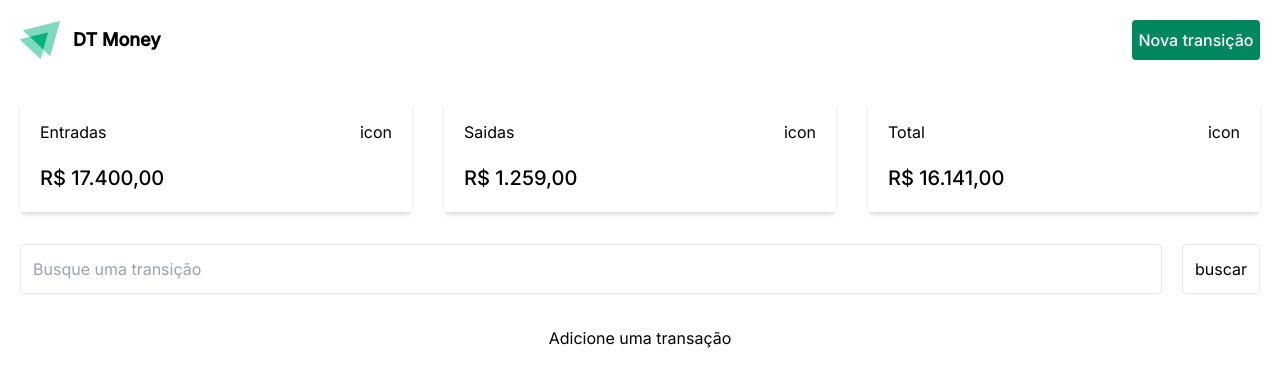
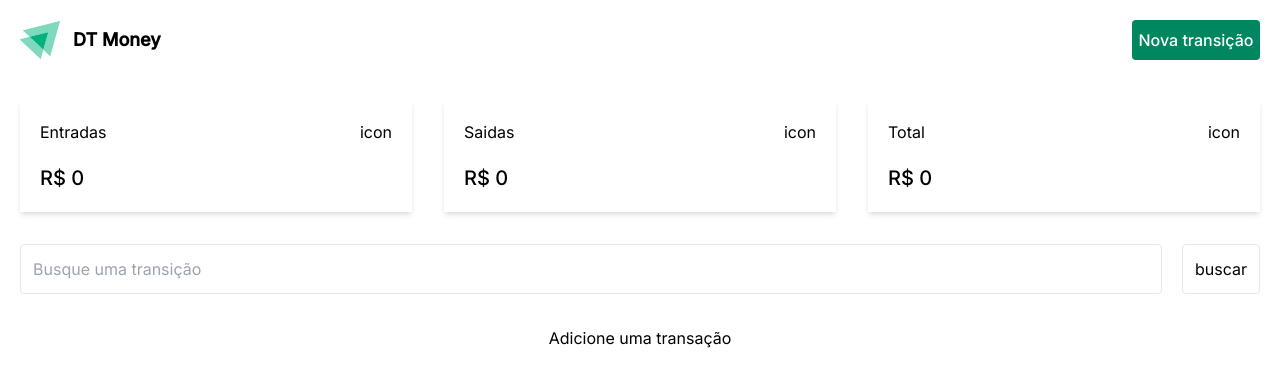
Before and after one commit to DevLyric/dt-money, a React (Vite) app: page / in a window 1280 px wide. Shown: the top 386 px of the page. Built offline with nearby package versions, Linux system fonts and the light colour scheme.

Commit message:
adicionando valores ao dashboard

```diff
--- a/src/App.tsx
+++ b/src/App.tsx
@@ -15,6 +15,11 @@ function App() {
     const transactionsCtx = useTransaction();
     const [showModal, setShowModal] = useState(false);
     const [screenWidth, setScreenWidth] = useState(window.innerWidth);
+
+    // dashboard values
+    const [earnings, setEarnings] = useState(0);
+    const [expenses, setExpenses] = useState(0);
+    const [total, setTotal] = useState(0);
 
     useEffect(() => {
         const changeWidth = () => {
@@ -38,6 +43,14 @@ function App() {
             ...transactionsCtx.transactions,
             values
         ]);
+
+        if (values.type === "entrada") {
+            setEarnings(prevEarnings => prevEarnings + parseInt(values.price));
+            setTotal(prevTotal => prevTotal + parseInt(values.price));
+        } else {
+            setExpenses(prevExpenses => prevExpenses - parseInt(values.price));
+            setTotal(prevTotal => prevTotal - parseInt(values.price));
+        }
     };
 
     return (
@@ -49,15 +62,15 @@ function App() {
                     {...settings}
                     className="container mx-auto flex items-center justify-between gap-8 px-5"
                 >
-                    <Dashboard title="Entradas" value="R$ 17.400,00" />
-                    <Dashboard title="Saidas" value="R$ 1.259,00" />
-                    <Dashboard title="Total" value="R$ 16.141,00" />
+                    <Dashboard title="Entradas" value={`R$ ${earnings}`} />
+                    <Dashboard title="Saidas" value={`R$ ${expenses}`} />
+                    <Dashboard title="Total" value={`R$ ${total}`} />
                 </Slider>
             ) : (
                 <div className="container mx-auto flex items-center justify-between gap-8 px-5">
-                    <Dashboard title="Entradas" value="R$ 17.400,00" />
-                    <Dashboard title="Saidas" value="R$ 1.259,00" />
-                    <Dashboard title="Total" value="R$ 16.141,00" />
+                    <Dashboard title="Entradas" value={`R$ ${earnings}`} />
+                    <Dashboard title="Saidas" value={`R$ ${expenses}`} />
+                    <Dashboard title="Total" value={`R$ ${total}`} />
                 </div>
             )}
             {showModal && (
@@ -69,9 +82,9 @@ function App() {
             <SearchTransactions />
             <div className="container mx-auto px-5">
                 {transactionsCtx.transactions.length > 0 ? (
-                    transactionsCtx.transactions.map(item => (
+                    transactionsCtx.transactions.map((item, index) => (
                         <Table
-                            key={item.description}
+                            key={index}
                             description={item.description}
                             price={item.price}
                             category={item.category}
--- a/src/components/Table.tsx
+++ b/src/components/Table.tsx
@@ -7,14 +7,29 @@ interface TableProps {
     type: TransactionsType;
 }
 function Table({ description, price, category, type }: TableProps) {
+    const today = new Date(),
+        date =
+            today.getFullYear() +
+            "-" +
+            (today.getMonth() + 1) +
+            "-" +
+            today.getDate();
+
+    const formattedPrice = type === "entrada" ? `-${price}` : price;
+    const textColor = type === "entrada" ? "green" : "red";
+
     return (
-        <div className="flex flex-col justify-between md:flex-row md:items-center p-3 w-full border rounded">
-            <p>{description}</p>
-            <div className="flex items-center justify-between md:gap-20">
-                <p>{price}</p>
-                <p>{category}</p>
+        <div className="w-full rounded border py-3 flex flex-col md:flex-row md:justify-between px-5">
+            <div className="flex flex-col justify-center md:flex-row md:justify-between md:w-1/2">
+                <p>{description}</p>
+                <p style={{ color: textColor, fontSize: 20, fontWeight: 500 }}>
+                    R$ {formattedPrice}
+                </p>
             </div>
-            <p>{type}</p>
+            <div className="flex items-center justify-between md:w-1/2">
+                <p className="md:px-8">{category}</p>
+                <p>{date}</p>
+            </div>
         </div>
     );
 }
```
